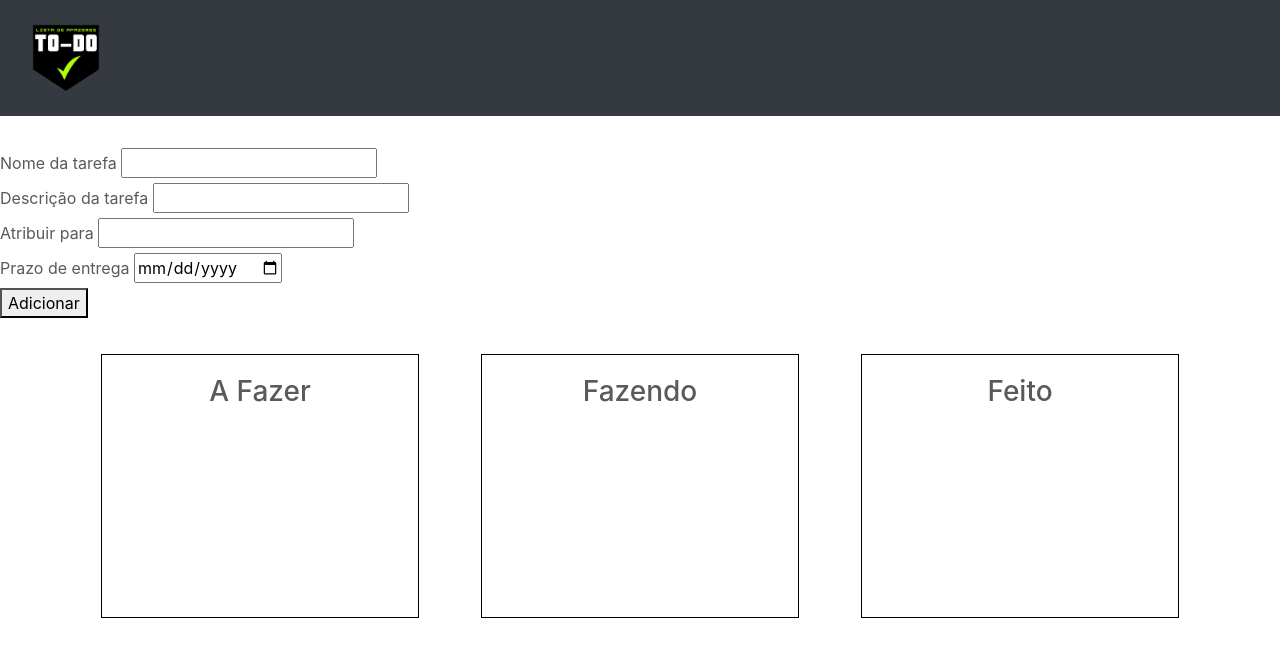
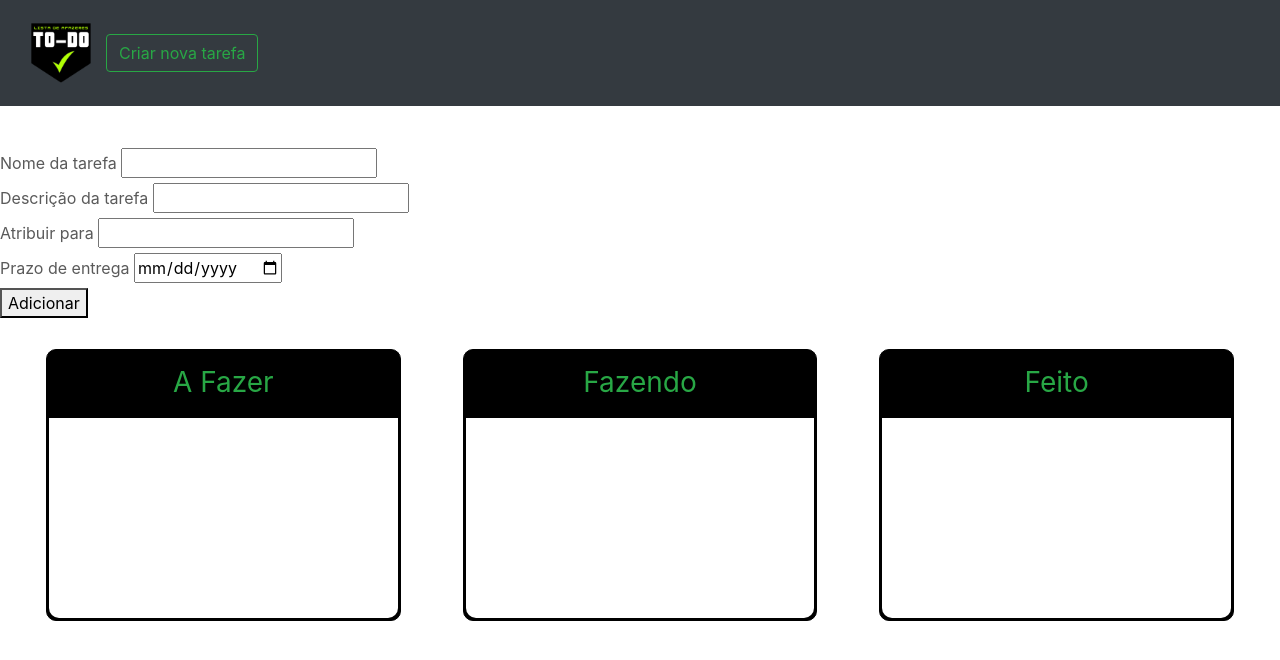
Before and after one commit to artursantiago/todo-web1, a plain HTML site: page index.html in a window 1280 px wide. Drawn offline with Linux system fonts and the light colour scheme; no server answers.

Commit message:
fix: Adição de scroll nos boards

```diff
--- a/css/page.css
+++ b/css/page.css
@@ -19,23 +19,36 @@ button {
 -------------------------------------------------- */
 
 /* Center align the text within the three columns below the carousel */
-.marketing .col-lg-4 {
+
+.row {
+  width: 100%;
+  margin: 0px;
+  padding: 15px;
+}
+
+.row .col-lg-4 {
   text-align: center;
 }
 
-.marketing h2 {
+.row h3 {
   font-weight: 400;
+  color: #28a745;
+  padding-top: 16px;
+  padding-bottom: 10px;
 }
-.marketing .col-lg-4 p {
+
+.row .col-lg-4 p {
   margin-right: .75rem;
   margin-left: .75rem;
 }
 
-.marketing .col-lg-4 .board{
+.row .col-lg-4 .board{
   margin: 1.0rem;
   text-align: center;
-  padding: 20px 16px 0;
+  padding: 0px 2px 2px;
   border: 1px solid black;
+  border-radius: 10px;
+  background-color: black;
 }
 
 .hide {
@@ -44,10 +57,15 @@ button {
 
 
 .dropzone {
-  padding-bottom: 48px;
+  background-color: white;
+  padding: 4px;
+  border-bottom-left-radius: 10px;
+  border-bottom-right-radius: 10px;
   height: 100%;
   min-height: 200px;
   width: 100%;
+  max-height: 400px;
+  overflow-y: auto;
 }
 
 .card {
@@ -63,7 +81,7 @@ button {
 }
 
 .card+.card {
-  margin-top: 24px;
+  margin-top: 10px;
 }
 
 
--- a/index.html
+++ b/index.html
@@ -15,7 +15,12 @@
 <body>
   <header>
     <nav class="navbar navbar-expand-md navbar-dark fixed-top bg-dark">
-      <img src="imagens/icone.png" width="100px">
+      <img src="imagens/icone.png" width="90px">
+
+      <div class="form-inline mt-2 mt-md-0">
+
+        <button class="btn btn-outline-success my-2 my-sm-0" type="submit">Criar nova tarefa</button>
+      </div>
     </nav>
   </header>
 
@@ -47,9 +52,7 @@
 
   <!Section estás sendo cortado>
 
-  <main style="padding-top: 20px;">
-    <div class="container marketing"> <!Antes nada>
-
+  <main">
     <div class="row"> <!Antes class="boards">
       <div class="col-lg-4">
         <div class="board">
@@ -71,7 +74,6 @@
         </div>
       </div>
     </div>
-</div>
 
   </main>
 
```
